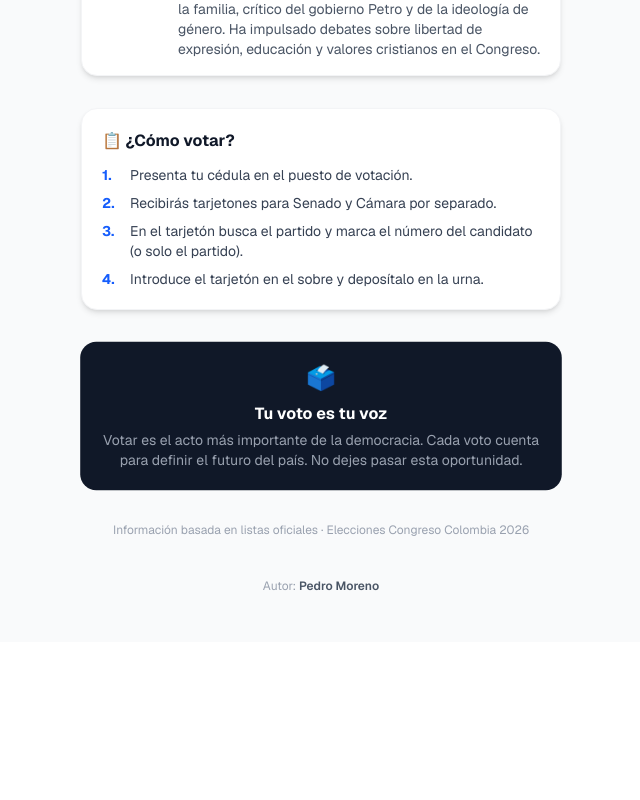
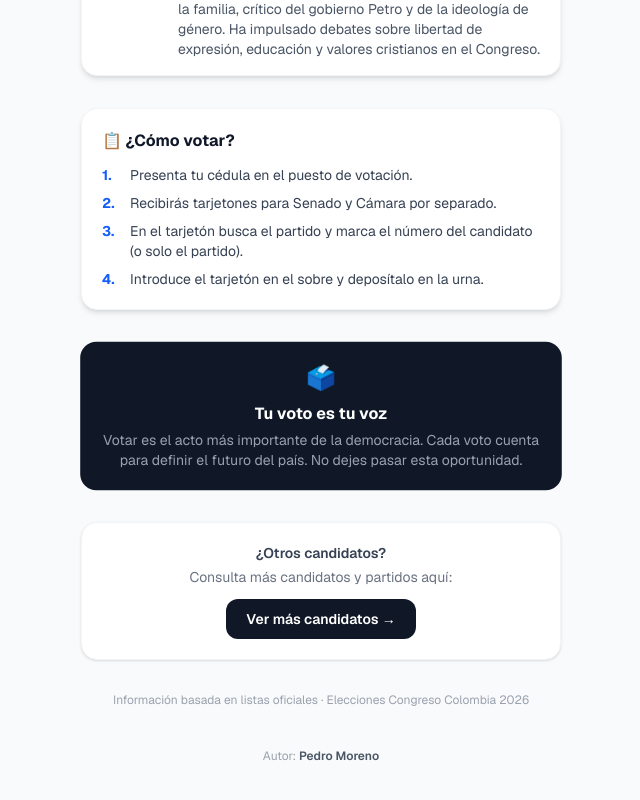
Before and after one commit to pdromoreno7/voto-senado-camara-2026-v1, a Next.js app: page / in a window 1280 px wide. Shown: the part 2984-3784 px from the top of the page, without its empty margins (319-959 px from the left). Before the commit the page ends 3626 px from the top, so only its background shows below. Built offline with nearby package versions, Linux system fonts and the light colour scheme.

Commit message:
feat: add otros candidatos section with lacasa.co link

```diff
--- a/app/page.tsx
+++ b/app/page.tsx
@@ -301,6 +301,21 @@ export default function Page() {
           </Pulsebadge>
         </FadeIn>
 
+        <FadeIn delay={0.35}>
+          <div className="bg-white rounded-2xl shadow-sm border border-gray-100 p-5 text-center">
+            <p className="text-sm font-semibold text-gray-700 mb-1">¿Otros candidatos?</p>
+            <p className="text-sm text-gray-500 mb-3">Consulta más candidatos y partidos aquí:</p>
+            <a
+              href="https://lacasa.co/elecciones-2026"
+              target="_blank"
+              rel="noopener noreferrer"
+              className="inline-block bg-gray-900 text-white text-sm font-semibold px-5 py-2.5 rounded-xl hover:bg-gray-700 transition-colors duration-200"
+            >
+              Ver más candidatos →
+            </a>
+          </div>
+        </FadeIn>
+
         <p className="text-center text-xs text-gray-400 pb-2">
           Información basada en listas oficiales · Elecciones Congreso Colombia 2026
         </p>
```
